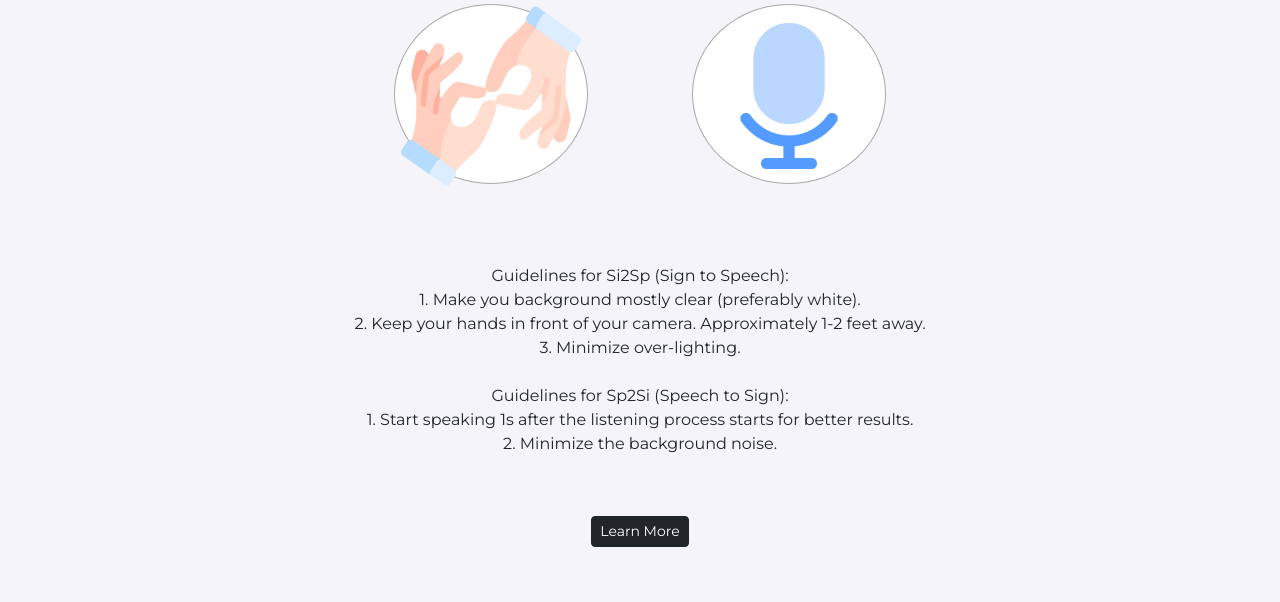
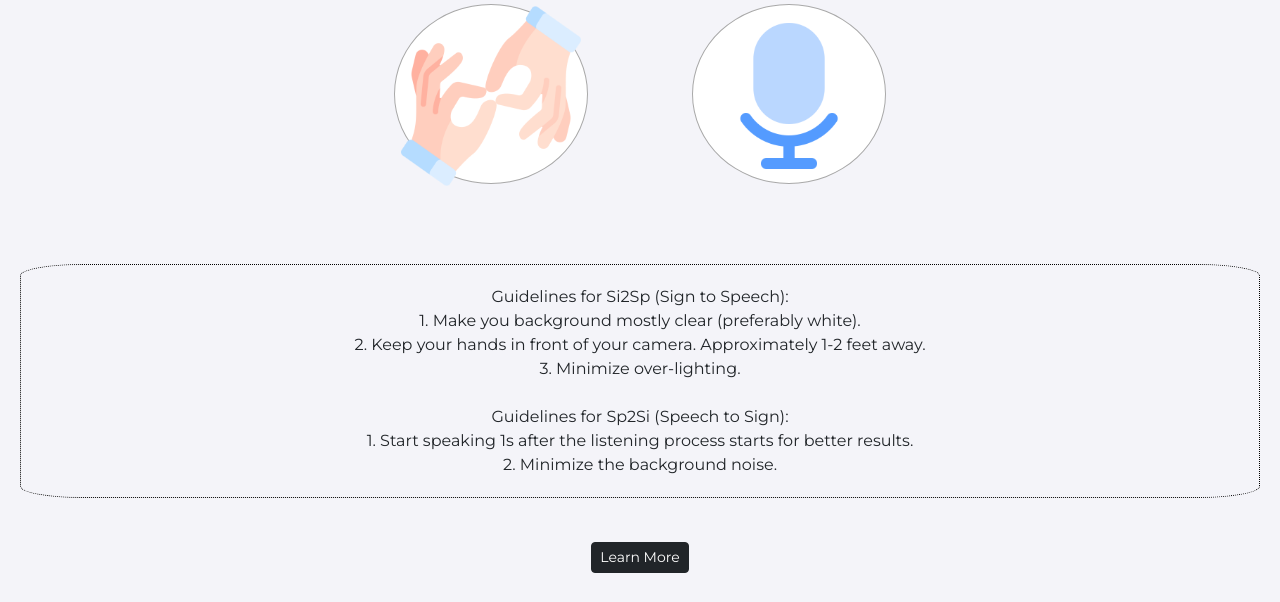
Before and after one commit to soumyagautam/Sign-Sense, a Flask app: page / in a window 1280 px wide. Shown: the part 198-800 px from the top of the page. Run offline with Flask 3, Linux system fonts and the light colour scheme; parts of the project's set-up code (start-up, migrations or seed data) failed here and were passed over.

Commit message:
Update styles.css

```diff
--- a/Web_Version/static/styles.css
+++ b/Web_Version/static/styles.css
@@ -51,6 +51,17 @@ form {
   height: 180px;
 }
 
+.instructions {
+    padding: 20px;
+    border: 1px dotted black;
+    border-radius: 5%;
+}
+
+.instructions-sub {
+    margin: 0;
+}
+
 .btn-foot {
-  margin: 20px;
+  position: relative;
+  top: 20px;
 }
```
